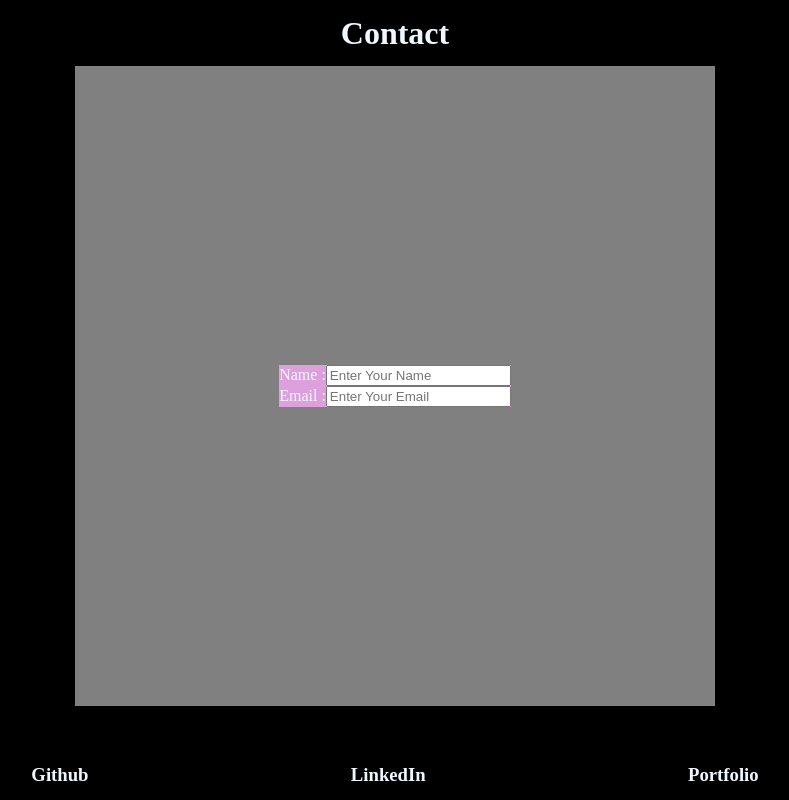
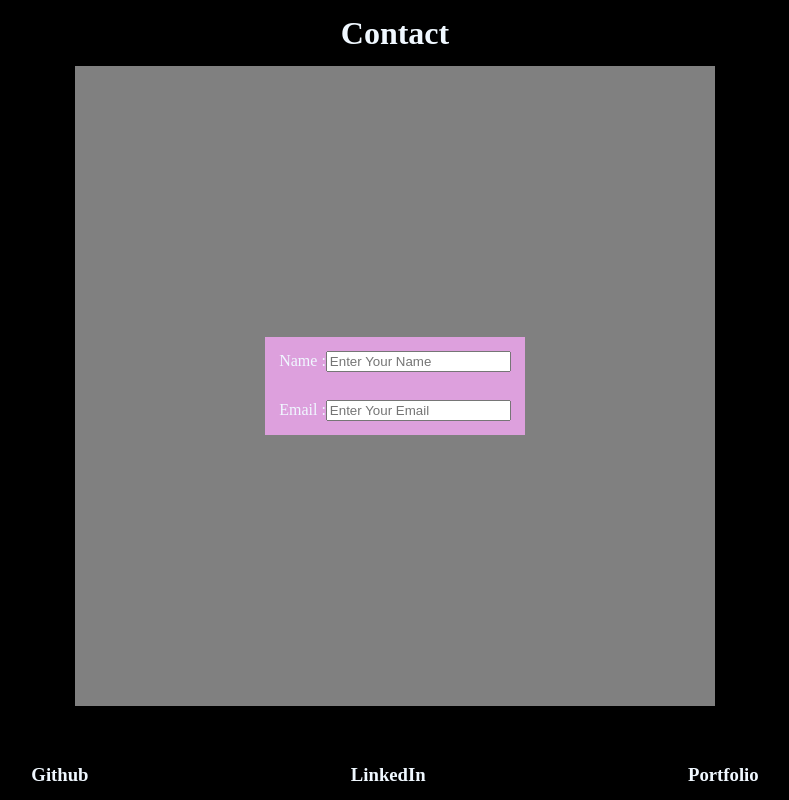
Before and after one commit to Paramesh-Kumar-2004/VP_Portfolio-2, a React (Create React App) app: page / in a window 1280 px wide. Shown: the part 4266-5066 px from the top of the page, without its empty margins (245-1034 px from the left). Built offline with nearby package versions, Linux system fonts and the light colour scheme.

Commit message:
Modified: Contact.jsx

```diff
--- a/src/Styles/Contact.css
+++ b/src/Styles/Contact.css
@@ -16,4 +16,5 @@
 
 .DataFeild{
     background: plum;
+    padding: 14px;
 }
```
